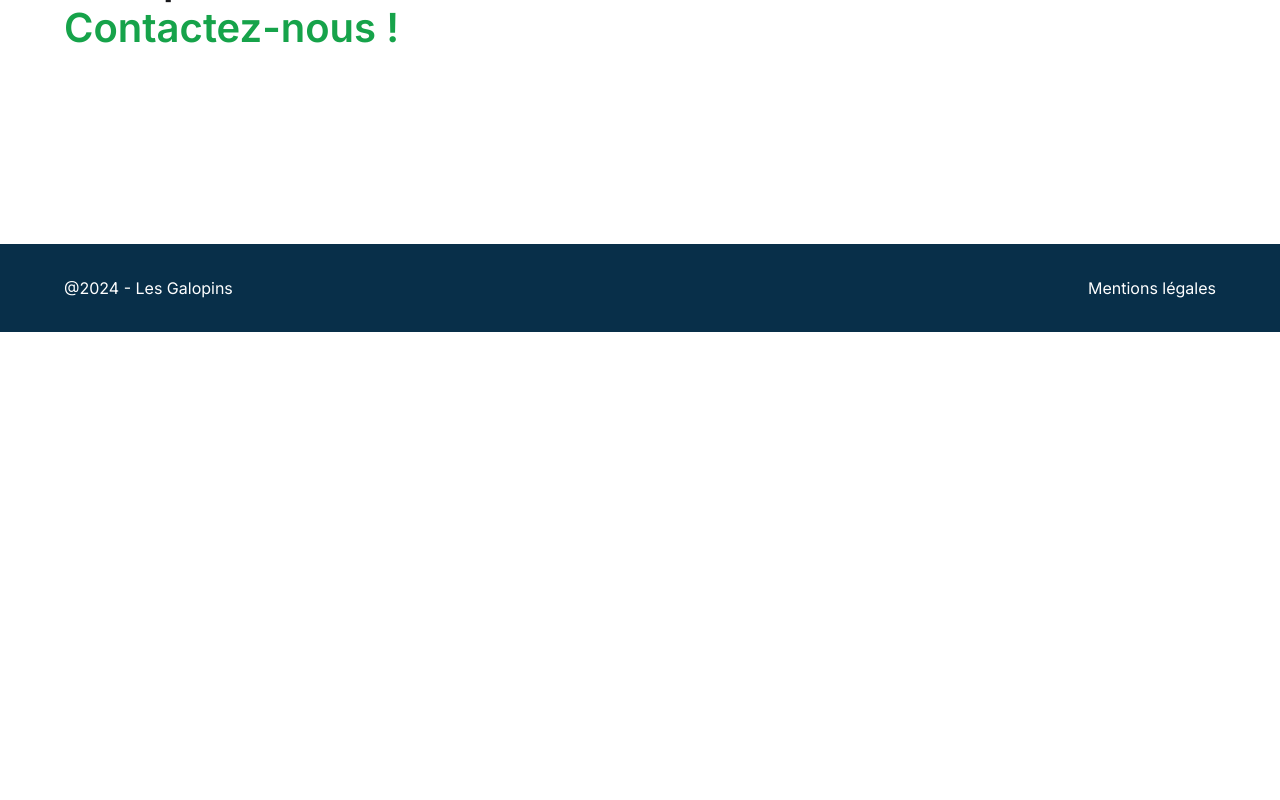
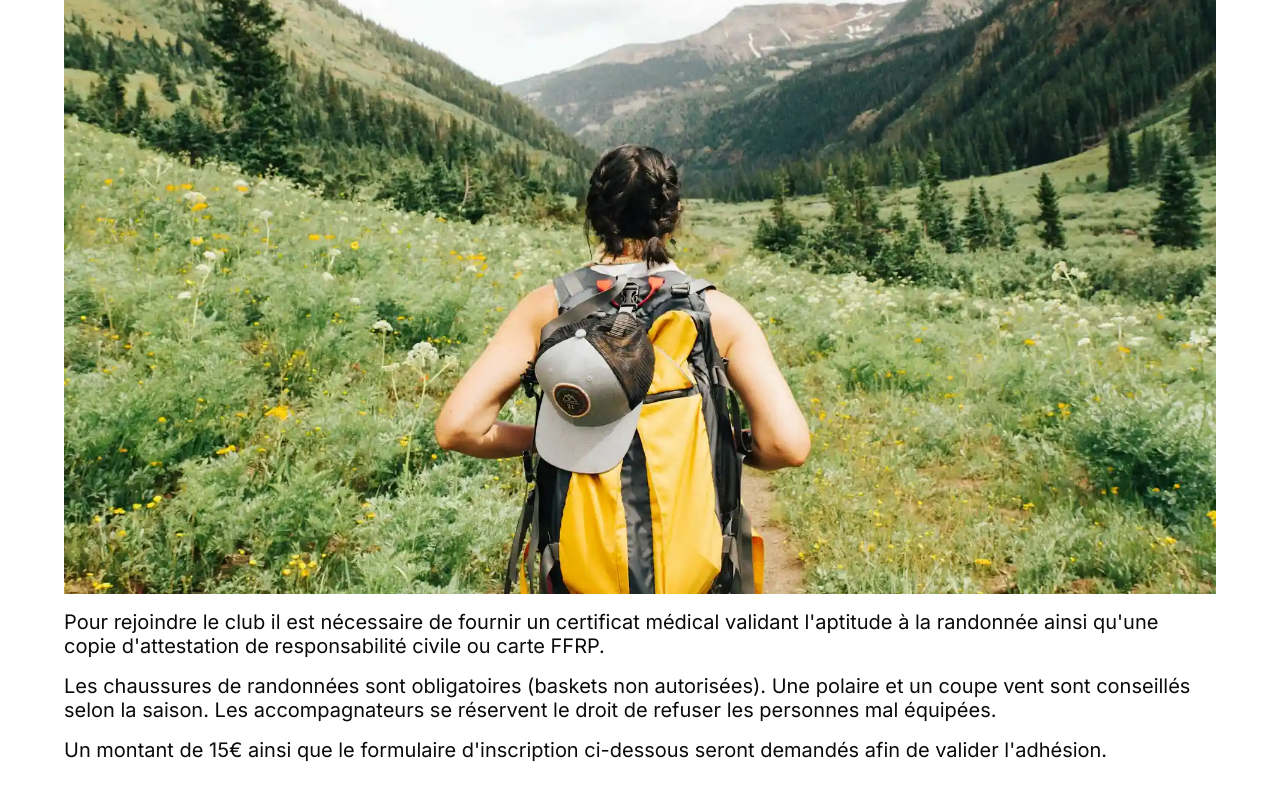
Before and after one commit to SebastienLaurentt/Galopins-Next-V2, a Next.js app: page /adhesion in a window 1280 px wide. Shown: the part 780-1580 px from the top of the page. Before the commit the page ends 1112 px from the top, so only its background shows below. Built offline with nearby package versions, Linux system fonts and the light colour scheme.

Commit message:
add content in adhesion first section

```diff
--- a/app/adhesion/page.tsx
+++ b/app/adhesion/page.tsx
@@ -1,7 +1,9 @@
-import PageTitle from '@/components/PageTitle/PageTitle'
-import Section from '@/components/Section/Section'
-import SectionHeader from '@/components/Section/SectionHeader/SectionHeader'
-import React from 'react'
+import PageTitle from "@/components/PageTitle/PageTitle";
+import Section from "@/components/Section/Section";
+import SectionHeader from "@/components/Section/SectionHeader/SectionHeader";
+
+import Image from "next/image";
+import imgAdhesion from "../../public/Adhesion.webp";
 
 function Adhesion() {
   return (
@@ -13,19 +15,43 @@ function Adhesion() {
       <Section marginBottom={true} marginTop={false} classname="">
         <SectionHeader
           title="Comment se préparer à "
-          titleHighlight="randonner"
+          titleHighlight="randonner ? "
         />
+        <div className="">
+          <div>
+            <Image
+              src={imgAdhesion}
+              alt="Carrières d'Ocre de Rustrel"
+              className="mb-4"
+            />
+          </div>
+          <div className="flex flex-col justify-center ">
+            <p className="mb-4">
+              Pour rejoindre le club il est nécessaire de fournir un certificat
+              médical validant l&apos;aptitude à la randonnée ainsi qu&apos;une
+              copie d&apos;attestation de responsabilité civile ou carte FFRP.
+            </p>
+            <p className="mb-4">
+              Les chaussures de randonnées sont obligatoires (baskets non
+              autorisées). Une polaire et un coupe vent sont conseillés selon la
+              saison. Les accompagnateurs se réservent le droit de refuser les
+              personnes mal équipées.
+            </p>
+            <p >
+              Un montant de 15€ ainsi que le formulaire d&apos;inscription ci-dessous seront demandés afin de valider l&apos;adhésion.
+            </p>
+          </div>
+        </div>
       </Section>
 
       <Section marginBottom={true} marginTop={false} classname="">
         <SectionHeader
           title=" Des questions ?"
           titleHighlight="Contactez-nous ! "
-      />
-
+        />
       </Section>
     </main>
-  )
+  );
 }
 
-export default Adhesion
+export default Adhesion;
```
Also changed, not shown: public/Adhesion.webp (added).
